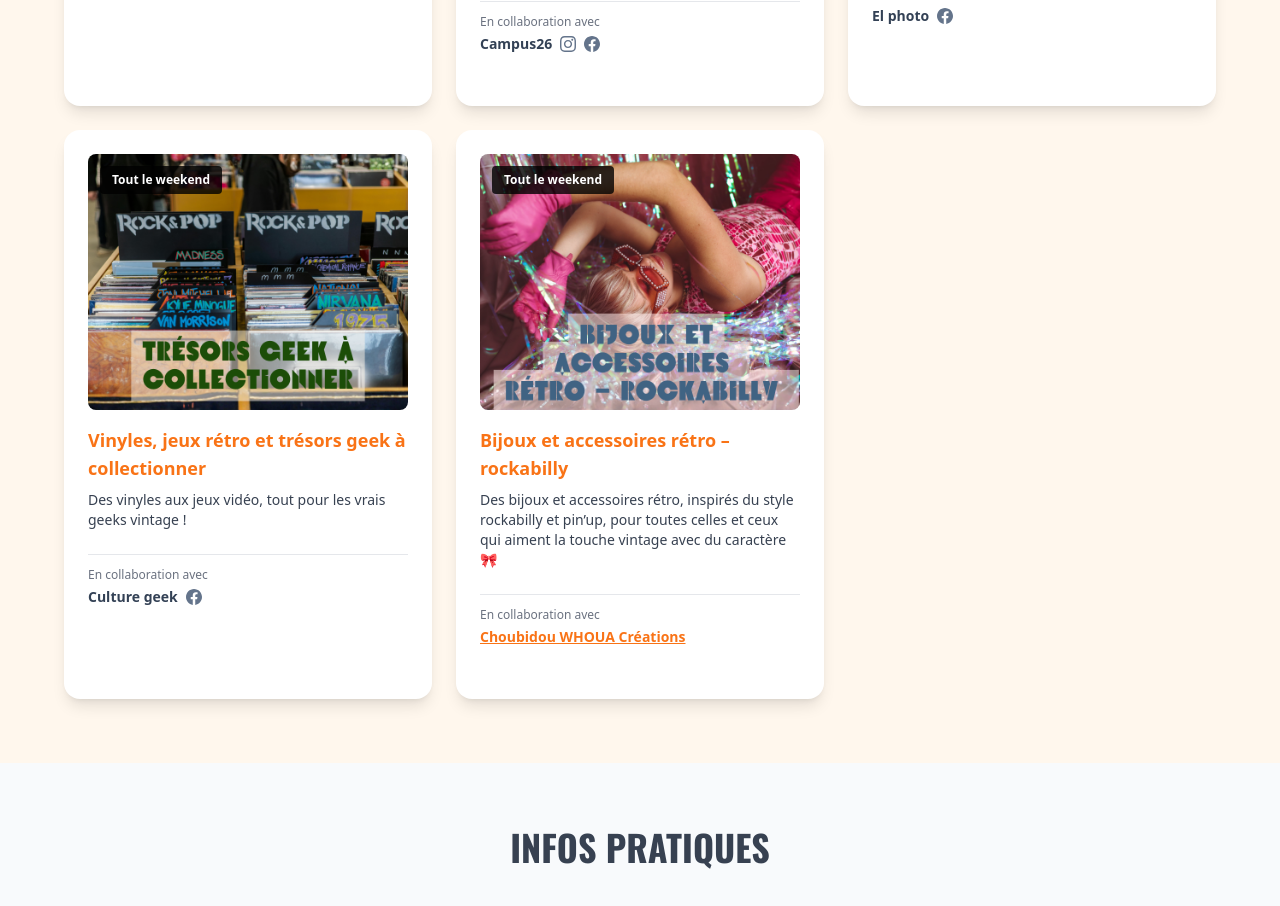
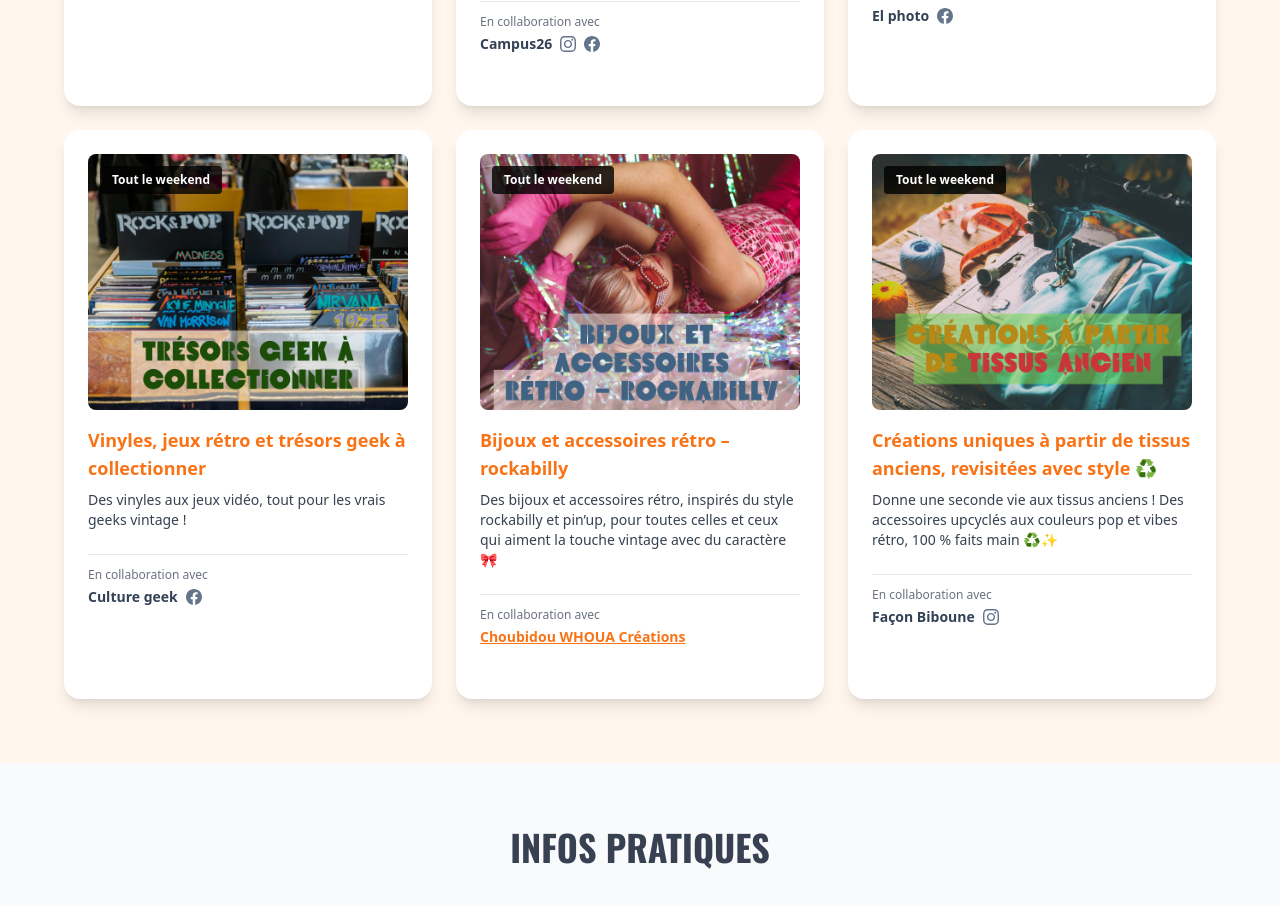
Before and after one commit to takako916/salonvintage43, a Next.js app: page / in a window 1280 px wide. Shown: the part 3942-4848 px from the top of the page. Built offline with nearby package versions, Linux system fonts and the light colour scheme.

Commit message:
Ajout de la collaboration avec Façon Biboune pour les créations uniques à partir de tissus anciens, revisitées avec style ♻️  Changes to be committed: 	modified:   components/AnimationsTabs.tsx 	new file:   public/images/animations/art/biboune.png

```diff
--- a/components/AnimationsTabs.tsx
+++ b/components/AnimationsTabs.tsx
@@ -294,6 +294,22 @@ const tabContents: TabContent[] = [
           "website": "https://choubidouwhoua.fr/"
         }
       },
+      {
+        "title": "Créations uniques à partir de tissus anciens, revisitées avec style ♻️",
+        "description": [
+          "Donne une seconde vie aux tissus anciens ! Des accessoires upcyclés aux couleurs pop et vibes rétro, 100 % faits main ♻️✨"
+        ],
+        "image": "/images/animations/art/biboune.png",
+        "link": "/biboune",
+        "showMoreLink": false,
+        "dateTime": "Tout le weekend",
+        "collaboration": {
+          "name": "Façon Biboune",
+          "socials": {
+           instagram: "https://www.instagram.com/facon_biboune/"
+          }
+        }
+      }
     ]
   }
 ];
```
Also changed, not shown: public/images/animations/art/biboune.png (added).
